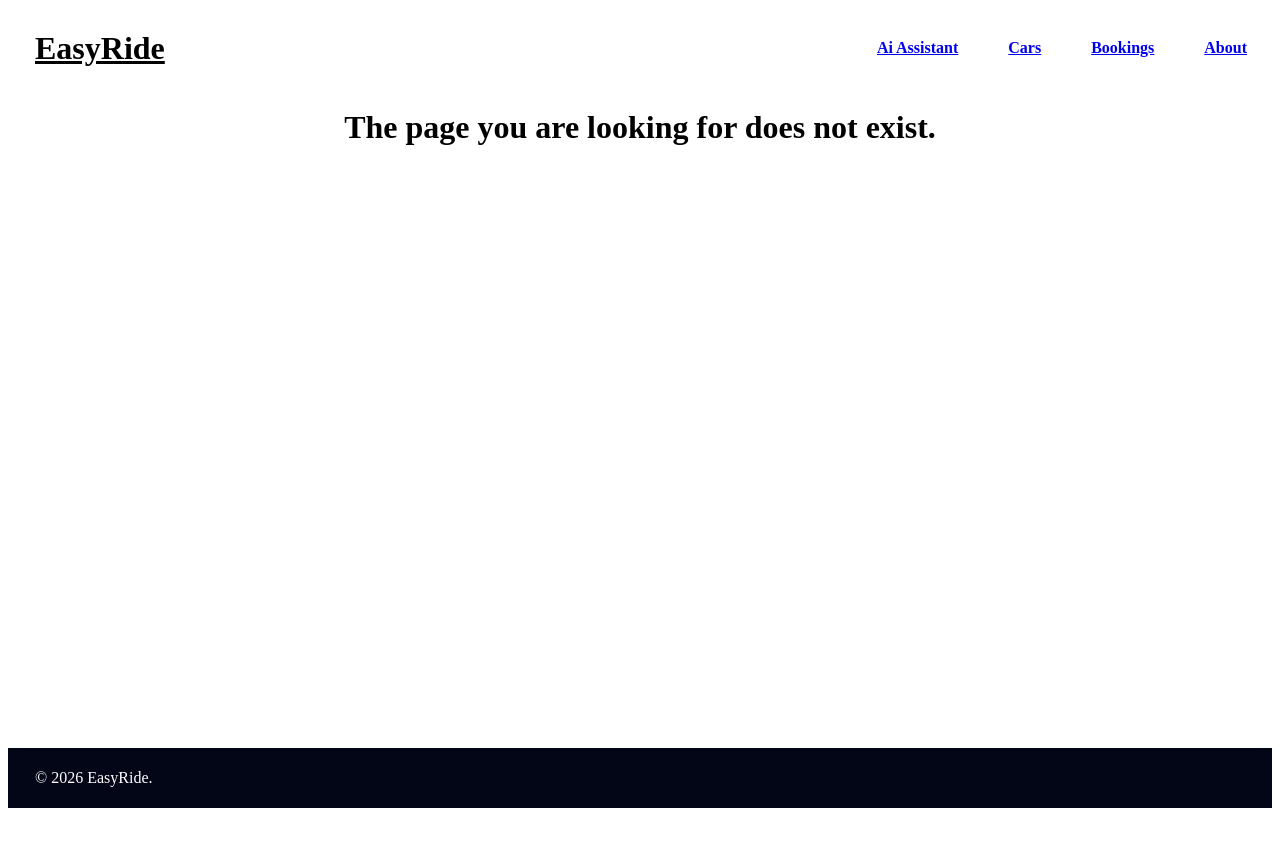
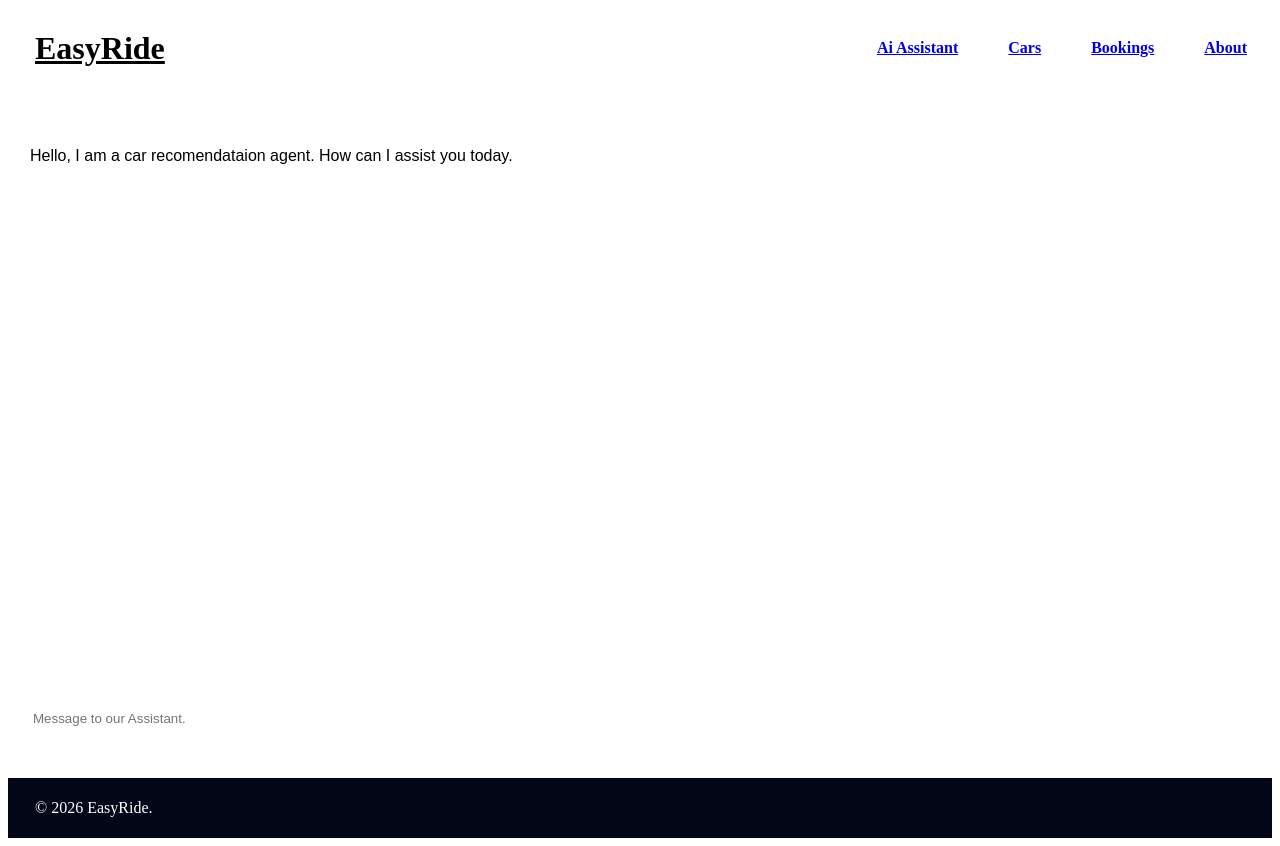
Before and after one commit to pdev987/EasyRide, a React app in the folder frontend/: page /ai in a window 1280 px wide. Before the commit the page ends 816 px from the top, so only its background shows below. Built offline with nearby package versions, Linux system fonts and the light colour scheme; no server answers; the HTML template or start-up script is replaced by a standard one.

Commit message:
build: ai page

```diff
--- a/frontend/package.json
+++ b/frontend/package.json
@@ -13,6 +13,7 @@
     "react": "^19.2.0",
     "react-dom": "^19.2.0",
     "react-icons": "^5.5.0",
+    "react-markdown": "^10.1.0",
     "react-router-dom": "^7.13.0"
   },
   "devDependencies": {
--- a/frontend/src/App.jsx
+++ b/frontend/src/App.jsx
@@ -4,6 +4,7 @@ import { BrowserRouter, Routes, Route } from 'react-router-dom'
 import Layout from "./components/Layout"
 import About from "./pages/About"
 import Landing from "./pages/landing/Landing"
+import Ai from "./pages/Ai"
 import Cars from "./pages/cars/Cars"
 import Bookings from "./pages/bookings/Bookings"
 import CarDetail from './pages/cars/CarDetail'
@@ -19,6 +20,7 @@ function App() {
       <Routes>
         <Route path="/" element={<Layout />}>
           <Route index element={<Landing />} />
+          <Route path="ai" element={<Ai />} />
           <Route path="cars" element={<Cars />} />
           <Route path="cars/:id" element={<CarDetail />} />
           <Route path="bookings/:id?" element={<Bookings />} />
--- a/frontend/src/components/CarCard.jsx
+++ b/frontend/src/components/CarCard.jsx
@@ -6,7 +6,7 @@ import { Link } from "react-router-dom"
 import "../styles/carCard.css"
 
 export default function CarCard({ car }) {
-  return (
+  return <>{car &&
     <div className="car-card">
 
       <img className="car-image" src={car.imageUrl} alt={car.name}></img>
@@ -44,5 +44,5 @@ export default function CarCard({ car }) {
       </div>
 
     </div>
-  )
+  }</>
 }
--- a/frontend/src/components/Header.jsx
+++ b/frontend/src/components/Header.jsx
@@ -22,7 +22,7 @@ export default function Header() {
       </div>
       <nav>
         <NavLink
-          to="aibot"
+          to="ai"
           style={({ isActive }) => isActive ? activeStyle : null}
         >
           Ai Assistant
--- /dev/null
+++ b/frontend/src/pages/Ai.jsx
@@ -0,0 +1,212 @@
+import React from "react";
+import Markdown from "react-markdown";
+import CarCard from "../components/CarCard";
+import { tempApiUrl } from "../App";
+import "../styles/ai.css"
+
+export default function ChatApp() {
+  // ususally like {text: "hello world", sender: "user"}
+  const [messages, setMessages] = React.useState(() => {
+    const savedMessages = sessionStorage.getItem("chat_messages")
+    return savedMessages ? JSON.parse(savedMessages) :
+      [{ type: "text", text: "Hello, I am a car recomendataion agent. How can I assist you today.", sender: "bot" }];
+  });
+  const [threadId, setThreadId] = React.useState(null)
+  const [isStreaming, setIsStreaming] = React.useState(false)
+  // const id = React.useRef(1)
+  // const [error, setError] = React.useState([])
+  // const [loading, setLoading] = React.useState(false)
+  const [car, setCar] = React.useState({})
+  const ws = React.useRef(null); // refrencing websocket object
+  const inputRef = React.useRef(null); // for referencing input value
+  const messageListRef = React.useRef(null); // refrence for message container for autoscroll
+  const recomendedCarRef = React.useRef(null)
+
+  const streamingBotIndex = React.useRef(null);
+
+
+  React.useEffect(() => {
+    sessionStorage.setItem("chat_messages", JSON.stringify(messages))
+  }, [messages])
+
+  React.useState(() => {
+    const url = `${tempApiUrl}/api/v1/car/1`
+    fetch(url)
+      .then(resp => resp.json())
+      .then(data => {
+        console.log("the car info is", car)
+        setCar(data)
+      })
+  }, [])
+
+  React.useEffect(() => {
+    fetch("http://127.0.0.1:8080/threadid")
+      .then(res => res.json())
+      .then(data => {
+        setThreadId(data.threadId)
+      })
+    // }
+  }, [])
+
+  React.useEffect(() => {
+    if (!threadId) {
+      return
+    }
+    ws.current = new WebSocket("ws://127.0.0.1:8080/ws/chat");
+
+    ws.current.onopen = () => {
+      console.log("ws connection open")
+    };
+
+    ws.current.onclose = () => {
+      console.log("Connection lost, Reconecting")
+      setTimeout(() => {
+        if (threadId) {
+          ws.current = new WebSocket("ws//127.0.0.1:8080/ws/chat")
+        }
+      }, 1000)
+
+    }
+
+    ws.current.onmessage = (event) => {
+      try {
+        const data = JSON.parse(event.data);
+
+        if (data.event === "car_component") {
+          // setIsStreaming(true)
+          // save the recomended car to refernce
+          recomendedCarRef.current = null
+          recomendedCarRef.current = {
+            type: "car_component",
+            sender: "bot",
+          };
+        } else {
+          if (data.event === "text_delta") {
+            if (!data.delta || data.delta.trim() === "") {
+              return
+            }
+            setMessages((prev) => {
+              // If the current streaming index is valid
+              if (
+                streamingBotIndex.current !== null &&
+                streamingBotIndex.current < prev.length
+              ) {
+                const updated = [...prev];
+                updated[streamingBotIndex.current] = {
+                  ...updated[streamingBotIndex.current],
+                  text:
+                    (updated[streamingBotIndex.current].text || "") +
+                    data.delta,
+                };
+                return updated;
+              } else {
+                // Otherwise, push a new bot message
+                const newMessage = { type: "text", text: data.delta, sender: "bot" };
+                streamingBotIndex.current = prev.length;
+                return [...prev, newMessage];
+              }
+
+            });
+          }
+        }
+
+        if (data.event === "stream_end") {
+          // setIsStreaming(false)
+          streamingBotIndex.current = null;
+          if (recomendedCarRef.current !== null) {
+            const carComonentInfo = recomendedCarRef.current
+            setMessages(prev => {
+              const updated = [...prev, carComonentInfo]
+              recomendedCarRef.current = null
+              return updated
+            })
+          }
+          setIsStreaming(false)
+        }
+      } catch (err) {
+        console.error("Error parsing WS message", err);
+      }
+    };
+
+    return () => {
+      console.log("Closing ws")
+      if (ws.current) {
+        ws.current.onopen = null
+        ws.current.onmessage = null
+        ws.current.onclose = null
+        ws.current.onerror = null
+        ws.current.close(1000, "Component unmounting")
+        ws.current = null
+      }
+    }
+  }, [threadId]);
+
+  React.useEffect(() => {
+    // code for autoscroll effect so the use sees newly streamed messages
+    if (messageListRef.current) {
+      messageListRef.current.scrollTop =
+        messageListRef.current.scrollHeight;
+    }
+  }, [messages]);
+
+  function sendMessage() {
+    // get the user input using input ref
+    let userInput = inputRef.current.value.trim();
+    if (!userInput) return;
+
+    // Reset streaming index for a new bot message
+    streamingBotIndex.current = null;
+
+    // add new message object to previous messages
+    setMessages((prev) => [...prev, { type: "text", text: userInput, sender: "user" }]);
+    // send the user message to llm
+    // if the mesage
+    if (ws.current) {
+      ws.current.send(JSON.stringify({ message: userInput, thread_id: threadId }));
+    }
+    // reset the value of input section to empty text
+    inputRef.current.value = "";
+    setIsStreaming(true)
+  };
+
+  function handleKeyDown(e) {
+    if (isStreaming === false) {
+      if (e.key === "Enter") sendMessage();
+    } else {
+      console.log("Cant send message when streaming.")
+    }
+  };
+
+  // if (loading) {
+  //   return <h1>Loading</h1>
+  // }
+
+  // if (error) {
+  //   return <h1>Error occured</h1>
+  // }
+
+  return <>
+    <div className="chat-container">
+      <div ref={messageListRef} className="message-list">
+        {messages.map((msg, idx) => (
+          <div key={idx} className={`message ${msg.sender}`}>
+            {msg.type === "car_component" ? (
+              <CarCard car={car} />) : (
+              <Markdown>{msg.text}</Markdown>
+            )
+            }
+          </div>
+        ))}
+      </div>
+      <div className="input-container">
+        <input
+          ref={inputRef}
+          type="text"
+          placeholder="Message to our Assistant."
+          onKeyDown={handleKeyDown}
+        />
+        <button onClick={sendMessage} disabled={isStreaming}>Send</button>
+      </div>
+    </div>
+  </>
+};
--- a/frontend/src/pages/bookings/Bookings.jsx
+++ b/frontend/src/pages/bookings/Bookings.jsx
@@ -5,12 +5,12 @@ import { tempApiUrl } from "../../App"
 import { FaC, FaPerson, FaRegStar } from "react-icons/fa6"
 import { MdOutlineSettings } from "react-icons/md"
 import { BsFuelPump } from "react-icons/bs"
-import Confetti from "react-confetti"
 import "../../styles/booking.css"
 
 export default function Bookings() {
   const { id } = useParams()
   const [daysInfo, setDaysInfo] = React.useState(null)
+  const [dateError, setDateError] = React.useState(false)
   const [car, setCar] = React.useState([])
   const pricingComponentRef = React.useRef(null)
 
@@ -37,10 +37,18 @@ export default function Bookings() {
     const msDate1 = new Date(date1).getTime()
     const msDate2 = new Date(date2).getTime()
 
-    const difference = Math.abs(msDate1 - msDate2)
+    const difference = msDate2 - msDate1
+
+    if (difference < 0) {
+      setDateError(true)
+      return null
+    }
 
     const differenceInDays = Math.ceil(difference / (1000 * 60 * 60 * 24))
 
+    if (differenceInDays === 0) {
+      return 1
+    }
     return differenceInDays
   }
 
@@ -49,14 +57,17 @@ export default function Bookings() {
     const date1 = e.target[1].value
     const date2 = e.target[3].value
     const differenceDays = calculateDaysDifference(date1, date2)
-    const dateObject = {
-      "date1": date1,
-      "date2": date2,
-      "difference": differenceDays
+    if (differenceDays !== null) {
+      setDateError(false)
+      const dateObject = {
+        "date1": date1,
+        "date2": date2,
+        "difference": differenceDays
+      }
+      setDaysInfo(dateObject)
     }
-    setDaysInfo(dateObject)
+  }
 
-  }
   return (
     < div className="bookings-main-container" >
 
@@ -65,6 +76,7 @@ export default function Bookings() {
         <div className="container-block-0">
           <h1>Complete Your Booking</h1>
           <p>Review your selection and provide rental details to finalize your reservation.</p>
+          {dateError && <p className="error-date-paragraph">Wrong dates Choosed. You cant take car in future. Please select Dates Properly.</p>}
         </div>
 
         <div className="test-container">
@@ -106,11 +118,11 @@ export default function Bookings() {
             <form onSubmit={handleDateSelection}>
               <fieldset>
                 <label htmlFor="pickDate">Pick Up</label>
-                <input id="pickDate" placeholder="Pickup Date" name="pick-up" type="date" required />
+                <input id="pickDate" placeholder="Pickup Date" name="pick-up" type="date" min={new Date().toISOString().split("T")[0]} required />
               </fieldset>
               <fieldset>
                 <label htmlFor="dropDate">Drop Off</label>
-                <input id="dropDate" placeholder="Drop Date" name="drop-date" type='date' required />
+                <input id="dropDate" placeholder="Drop Date" name="drop-date" type='date' min={new Date().toISOString().split("T")[0]} required />
               </fieldset>
               <button>Select Dates</button>
             </form>
@@ -138,7 +150,11 @@ export default function Bookings() {
           </div>
           }
         </div>
-      </> : <h1>Select the Car to Book. Please visit the "Cars" page.</h1>
+      </> : <>
+        <h2>Please visit the "Cars" page to select the car.</h2>
+        <h4>Or use</h4>
+        <h1>AI assistant to easily find suitable car.</h1>
+      </>
       }
     </div >
 
--- /dev/null
+++ b/frontend/src/styles/ai.css
@@ -0,0 +1,81 @@
+.chat-container {
+    margin: 25px auto;
+    display: flex;
+    flex-direction: column;
+    border-radius: 12px;
+    overflow: hidden;
+    font-family: Arial, sans-serif;
+    height: 80vh;
+}
+
+.message-list {
+    flex: 1;
+    padding: 10px;
+    border-radius: 12px;
+    display: flex;
+    flex-direction: column;
+    overflow-y: auto;
+    background-color: var(--cards-bg);
+}
+
+.message {
+    padding: 8px 12px;
+    border-radius: 12px;
+    max-width: 70%;
+    margin-bottom: 8px;
+}
+
+.message.user {
+    align-self: flex-end;
+    background-color: #dcf8c6;
+    text-align: right;
+    color: white;
+    background-color: var(--theme-color);
+}
+
+.message.bot {
+    align-self: flex-start;
+    background-color: #fff;
+    text-align: left;
+    color: var(--main-font-color);
+}
+
+message.bot::before {
+    background-image: ;
+}
+
+.input-container {
+    background-color: var(--cards-bg);
+    display: flex;
+    padding: 15px;
+    column-gap: 5px;
+    justify-self: flex-end;
+    border-radius: 8px;
+}
+
+.input-container input {
+    flex: 1;
+    width: 100%;
+    border: 1px solid var(--theme-color);
+    padding: 10px;
+    border-radius: 8px;
+    justify-self: flex-start;
+    color: var(--main-font-color);
+}
+
+.input-container button {
+    padding: 10px 15px;
+    background-color: var(--theme-color);
+    border-radius: 12px;
+    width: 100px;
+    height: 40px;
+    border: none;
+    color: white;
+    font-weight: 700;
+    cursor: pointer;
+}
+
+.input-container button:disabled {
+    opacity: 50%;
+    color: grey;
+}
--- a/frontend/src/styles/booking.css
+++ b/frontend/src/styles/booking.css
@@ -34,6 +34,11 @@
 .container-block-0 p {
     color: var(--p-color);
     margin-top: 0;
+}
+
+.container-block-0 .error-date-paragraph {
+    color: red;
+    text-align: center;
 }
 
 .schedule-container {
@@ -164,8 +169,3 @@
         }
     }
 }
-
-
-/*.container-block-1 {
-    justify-self: center;
-}*/
--- a/frontend/src/styles/carCard.css
+++ b/frontend/src/styles/carCard.css
@@ -1,7 +1,7 @@
 .car-card {
     display: flex;
     flex-direction: column;
-    min-width: 350px;
+    min-width: 320px;
     background-color: white;
     box-shadow: 0px 15px 20px -12px #00000040;
     border-radius: 12px;
@@ -36,7 +36,8 @@
 
 .spec {
     display: flex;
-    column-gap: 5px;
+    font-size: 0.9em;
+    column-gap: 2px;
     align-items: center;
 }
 
--- a/frontend/src/styles/index.css
+++ b/frontend/src/styles/index.css
@@ -20,7 +20,7 @@ body {
 
 main {
     margin: 0px auto;
-    width: 1200px;
+    width: 1100px;
 }
 
 a {
--- a/frontend/src/styles/landing.css
+++ b/frontend/src/styles/landing.css
@@ -74,7 +74,7 @@
 
 .why-choose-sub-card {
     height: 240px;
-    width: 350px;
+    width: 320px;
     background-color: var(--cards-bg);
     padding: 15px;
     border-radius: var(--main-border-radius);
```
Also changed, not shown: 1 other file (tests, documents, lock files or other folders).
